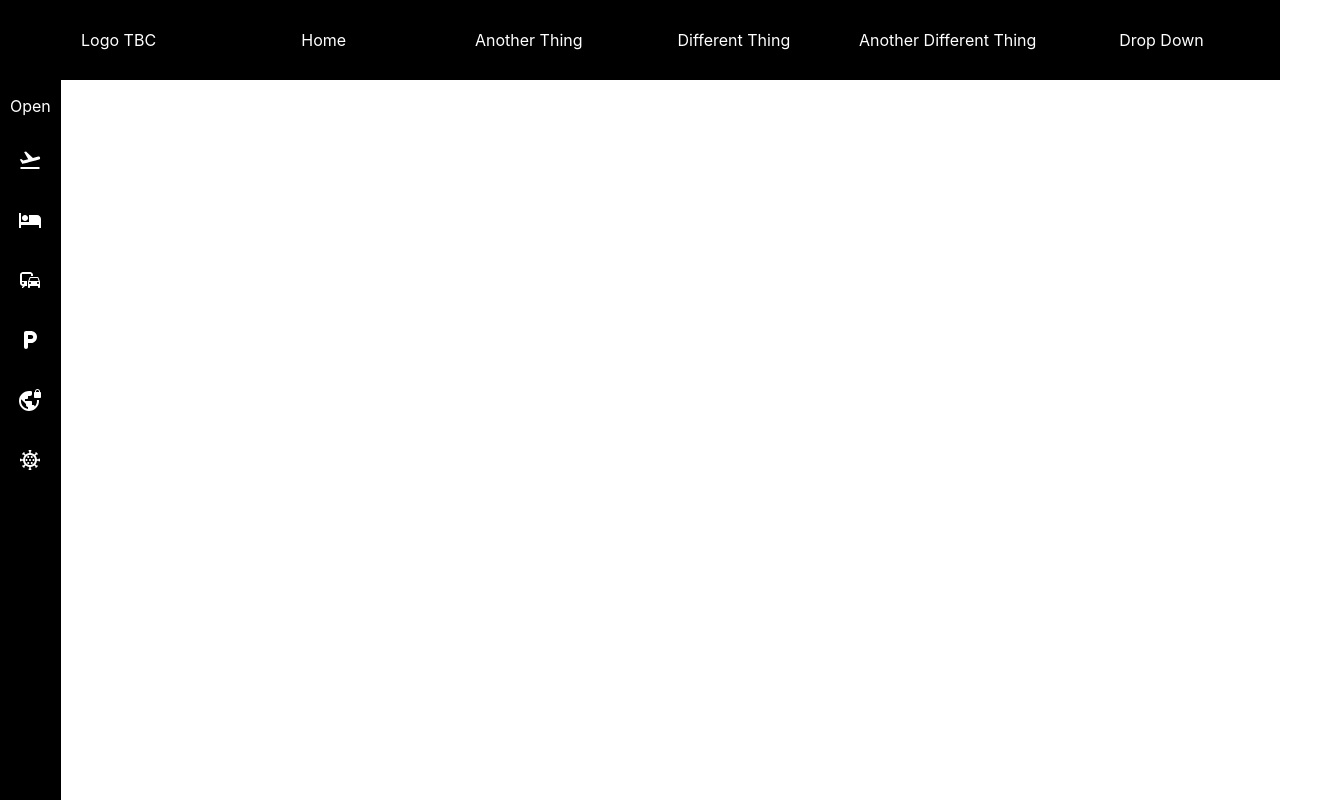
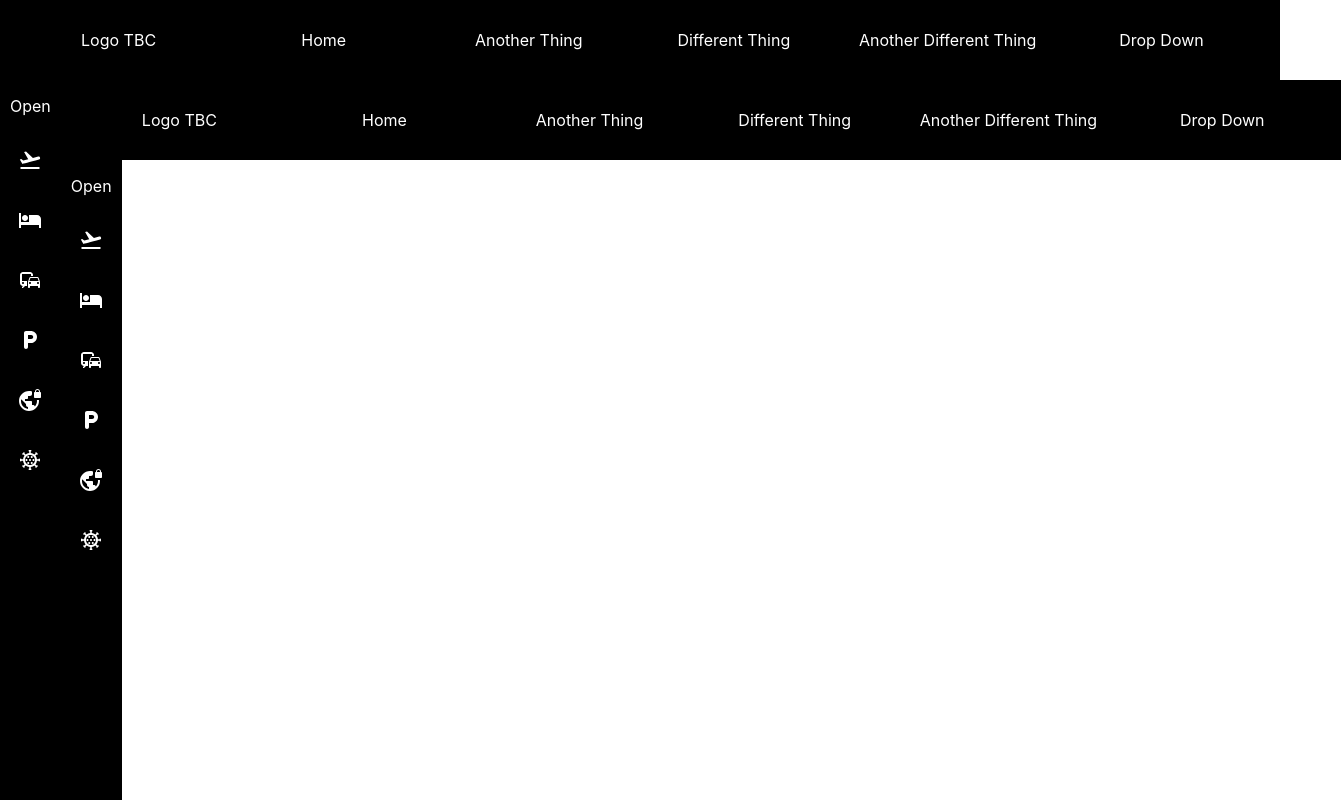
Before and after one commit to clovellbsc/next-app, a Next.js app: page /components/layout/Layout in a window 1280 px wide. Shown: the top 800 px of the page, 1341 px wide, since content can reach past the window. Built offline with nearby package versions, Linux system fonts and the light colour scheme.

Commit message:
sorted layout of side bar and main body

```diff
--- a/pages/components/SideBar/SideBar.tsx
+++ b/pages/components/SideBar/SideBar.tsx
@@ -8,10 +8,14 @@ import {
   VpnLockOutlined,
   CoronavirusOutlined,
 } from "@mui/icons-material";
-import { useState } from "react";
 
-const SideBar = () => {
-  const [extended, setExtended] = useState(false);
+type Props = {
+  handleChange: () => void;
+  extended: boolean;
+};
+
+const SideBar = ({ handleChange, extended }: Props) => {
+  // const [extended, setExtended] = useState(false);
 
   const navBarItems = [
     { name: "Flights", href: "/", icon: <FlightTakeoff /> },
@@ -32,9 +36,9 @@ const SideBar = () => {
     );
   });
 
-  const handleChange = () => {
-    setExtended(!extended);
-  };
+  // const handleChange = () => {
+  //   setExtended(!extended);
+  // };
 
   return (
     <div
--- a/pages/components/layout/Layout.tsx
+++ b/pages/components/layout/Layout.tsx
@@ -1,4 +1,4 @@
-import React from "react";
+import React, { useState } from "react";
 import NavBar from "../NavBar/NavBar";
 import SideBar from "../SideBar/SideBar";
 
@@ -7,11 +7,25 @@ type Props = {
 };
 
 export default function Layout({ children }: Props) {
+  const [extended, setExtended] = useState(false);
+
+  const handleChange = () => {
+    setExtended(!extended);
+  };
+
+  const handleClose = () => {
+    setExtended(false);
+  };
+
   return (
-    <div>
+    <div style={{ display: "flex", flexDirection: "column" }}>
       <NavBar />
-      <SideBar />
-      <main>{children}</main>
+      <div style={{ display: "flex", flexDirection: "row" }}>
+        <SideBar handleChange={handleChange} extended={extended} />
+        <main style={{ width: "100%" }} onClick={handleClose}>
+          {children}
+        </main>
+      </div>
     </div>
   );
 }
```
